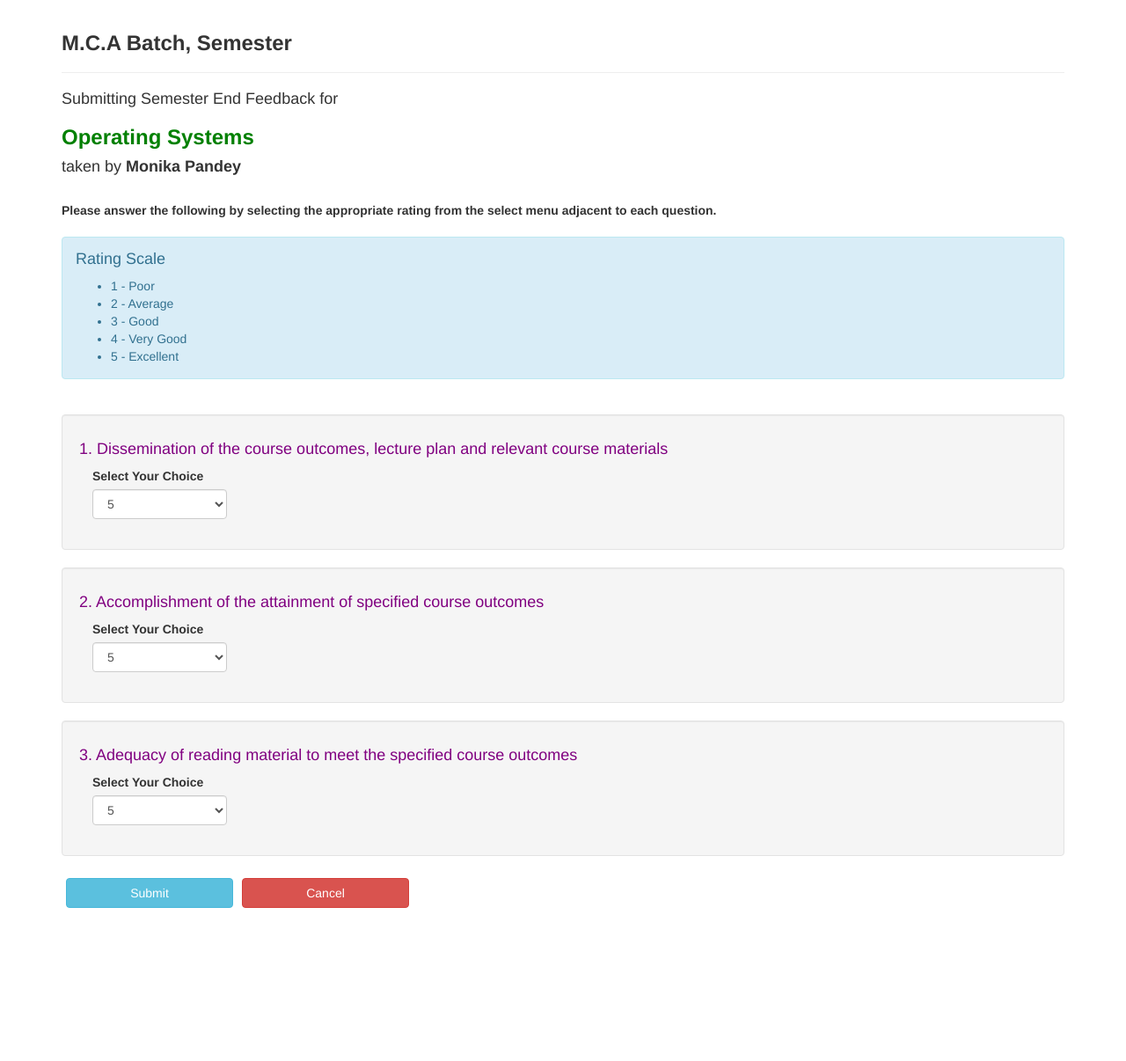
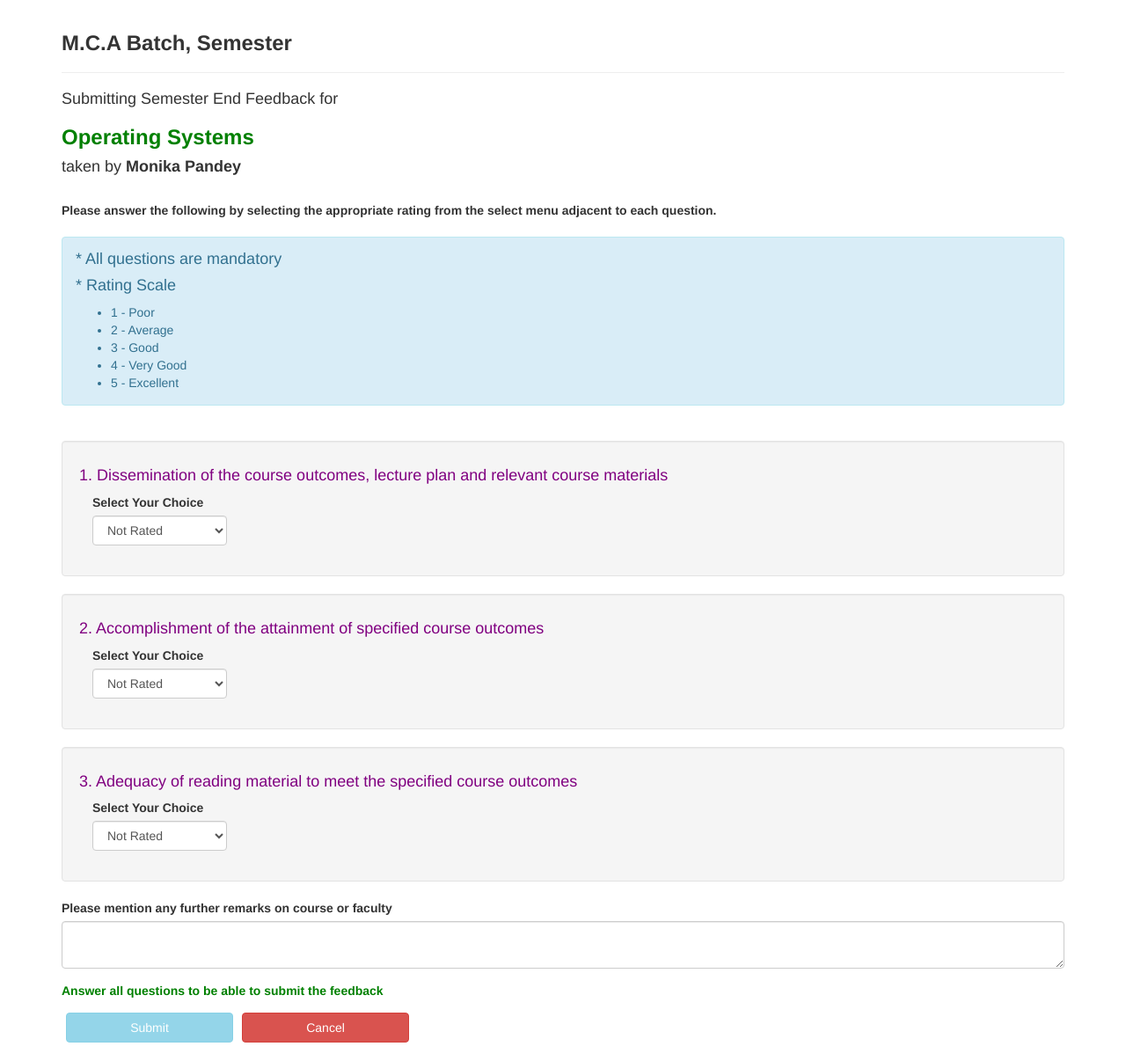
Before and after one commit to monp97/projectAWT, a Django app: template templates/feedback/user_feedback.html in a window 1280 px wide. Shown: the whole page at 88% size. Before the commit the page ends 1032 px from the top, so only its background shows below. Run offline with Django 3.2, Linux system fonts and the light colour scheme; the template is opened without the code that fills it: values that come from a table or form of the project are taken from there, others are empty; data comes from the database, SQL or seed files in the repository; both versions use the stored data as it was after the commit; some libraries are stand-ins or nearby versions.

Commit message:
Feedback Submission is functional.

```diff
--- a/templates/feedback/base.html
+++ b/templates/feedback/base.html
@@ -8,11 +8,41 @@
         <script src="https://ajax.googleapis.com/ajax/libs/jquery/3.3.1/jquery.min.js"></script>
         <script src="https://maxcdn.bootstrapcdn.com/bootstrap/3.3.7/js/bootstrap.min.js"></script>
     </head>
-    <body class="container">
+    <body class="container" onload="ajaxSetup()">
         <h2><b>{{ request.user.first_name }}</b></h2>
         <h3><b>{{ paper_offering.course.title }} {{ request.user.startYear }} Batch, Semester {{ request.user.get_semester }} </b></h3>
         <hr>
         {% block content %}
         {% endblock %}
+
+        <script>
+            function ajaxSetup() {
+                $.ajaxSetup({
+                    beforeSend: function (xhr, settings) {
+                        function getCookie(name) {
+                            var cookieValue = null;
+                            if (document.cookie && document.cookie != '') {
+                                var cookies = document.cookie.split(';');
+                                for (var i = 0; i < cookies.length; i++) {
+                                    var cookie = jQuery.trim(cookies[i]);
+                                    // Does this cookie string begin with the name we want?
+                                    if (cookie.substring(0, name.length + 1) == (name + '=')) {
+                                        cookieValue = decodeURIComponent(cookie.substring(name.length + 1));
+                                        break;
+                                    }
+                                }
+                            }
+                            return cookieValue;
+                        }
+
+                        if (!(/^http:.*/.test(settings.url) || /^https:.*/.test(settings.url))) {
+                            // Only send the token to relative URLs i.e. locally.
+                            xhr.setRequestHeader("X-CSRFToken", getCookie('csrftoken'));
+                        }
+                    }
+                });
+            }
+
+        </script>
     </body>
 </html>
--- a/templates/feedback/user_feedback.html
+++ b/templates/feedback/user_feedback.html
@@ -7,7 +7,8 @@
     <b>Please answer the following by selecting the appropriate rating from the select menu adjacent to each question.</b>
     <br/><br/>
     <div class="alert alert-info">
-<h4>Rating Scale</h4>
+    <h4>* All questions are mandatory</h4>
+    <h4>* Rating Scale</h4>
     <ul>
         <li>1 - Poor</li>
         <li>2 - Average</li>
@@ -23,6 +24,57 @@
         <br>
         {% include 'partials/question.html' with question=question count=forloop.counter %}
     {% endfor %}
-        <button class="btn btn-info col-md-2" style="margin: 5px;">Submit</button>
+    <div class="form-group">
+        <label>Please mention any further remarks on course or faculty</label>
+        <textarea class="remarks form-control"></textarea>
+    </div>
+    <p style="color:green" class="submitAllMsg"><b>Answer all questions to be able to submit the feedback</b></p>
+    <button class="btn btn-info col-md-2 submitButton" style="margin: 5px;" onclick="submit()" disabled>Submit</button>
     <a href="/" class="btn btn-danger col-md-2" style="margin: 5px;">Cancel</a>
+
+    <script>
+        function submit(){
+            var feedback = {};
+            feedback.paper_offering = {{ paper_offering.id }}
+            feedback.remarks = $(".remarks").val();
+            feedback.questions_responses = [];
+
+            $(".question").each(function(){
+                var question = {};
+                question.question = $(this).find(".questionId").val();
+                question.rating = $(this).find(".rating").val();
+                feedback.questions_responses.push(question);
+            });
+
+            alert(JSON.stringify(feedback));
+
+            $.ajax({
+                url: '/feedback',
+                type: 'post',
+                cache : false,
+                contentType : 'application/json',
+                data: JSON.stringify(feedback),
+                success: function(data){
+                    alert("Feedback successfully recorded!");
+                    location.replace("/");
+                }
+            });
+        }
+
+        $("select").change(function () {
+            var res = true;
+            $("select").each(function(){
+               if($(this).val() === "") {
+                   res = false;
+               }
+            }) ;
+            if(res) {
+                $(".submitButton").removeAttr("disabled");
+                $(".submitAllMsg").hide();
+            } else {
+                $(".submitButton").attr("disabled", "disabled");
+                $(".submitAllMsg").show();
+            }
+        });
+    </script>
 {% endblock %}
--- a/templates/partials/question.html
+++ b/templates/partials/question.html
@@ -1,8 +1,10 @@
-<div class="well col-md-12">
+<div class="question well col-md-12">
     <h4 style="color:purple">{{ count }}. {{ question.questionText }}</h4>
+    <input type="hidden" value="{{ question.id }}" class="questionId">
     <div class="form-group col-md-2">
         <label>Select Your Choice</label>
-        <select class="form-control">
+        <select class="rating form-control">
+            <option value="">Not Rated</option>
             <option value="5">5</option>
             <option value="4">4</option>
             <option value="3">3</option>
```
Also changed, not shown: db.sqlite3. Lines whose indentation alone changed are shown as unchanged.
